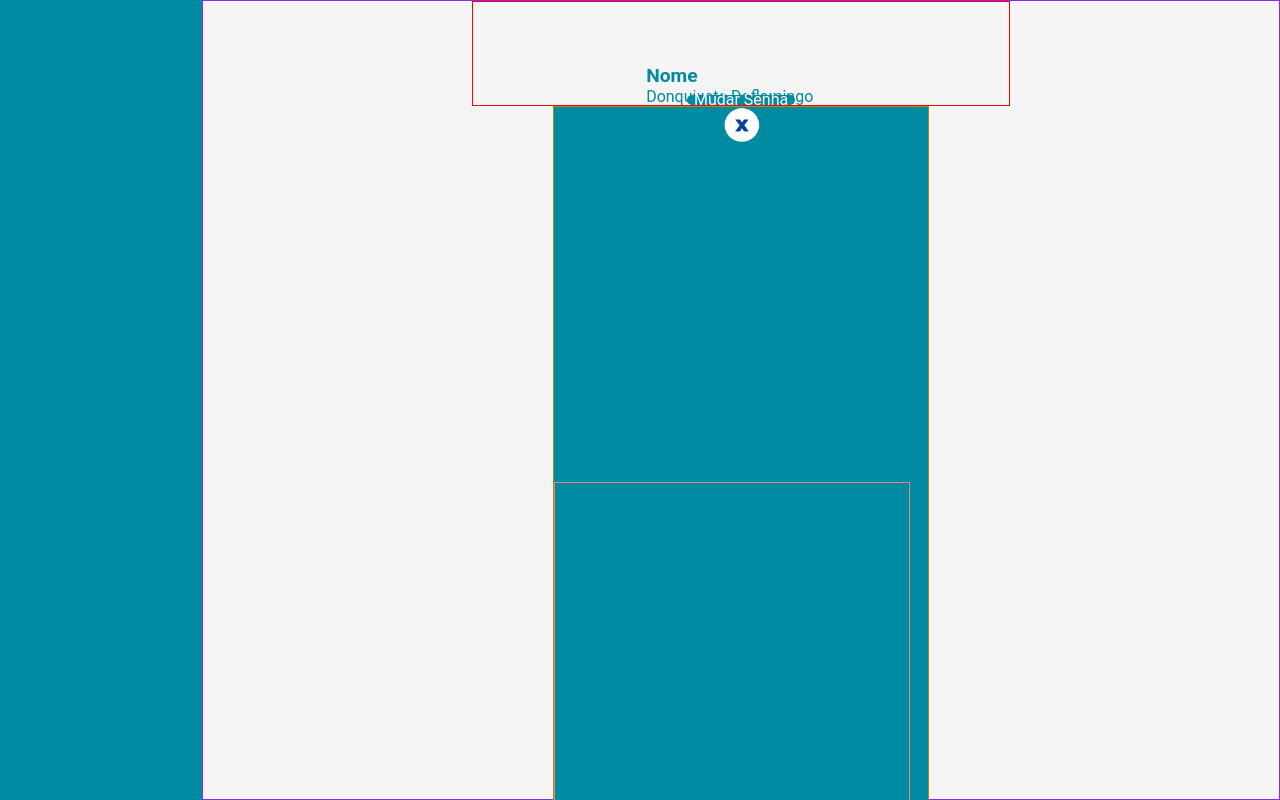
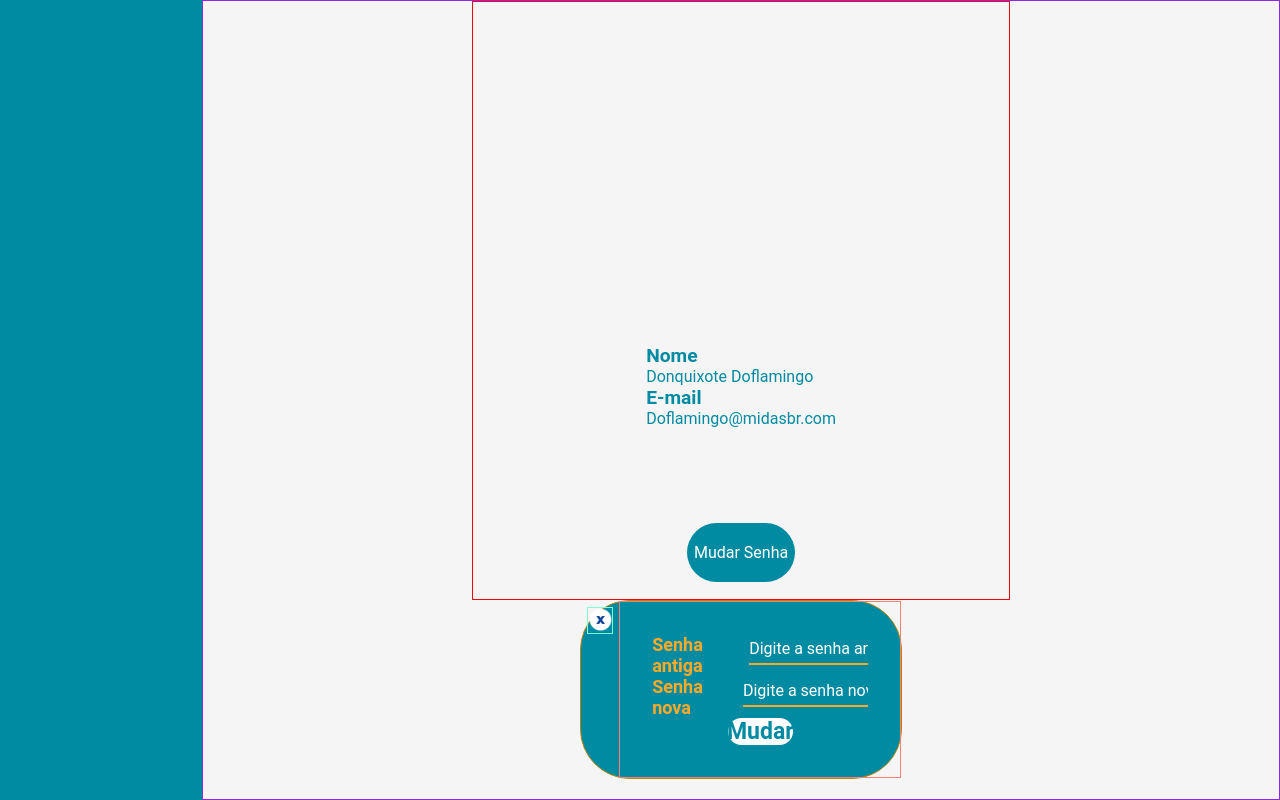
Before and after one commit to geta-org/anatodash, a React (Create React App) app: page /profile in a window 1280 px wide. Shown: the top 800 px of the page. Built offline with nearby package versions, Linux system fonts and the light colour scheme.

Commit message:
Input fields on Profile

```diff
--- a/src/components/profile/profile.js
+++ b/src/components/profile/profile.js
@@ -40,8 +40,19 @@ export default class Profile extends Component {
           </ProfileContainer>
           <ChangeContainer>
             <img alt="" src={CloseButton} onClick={this.handleChange} />
-            <div className="inputFields"></div>
-            <div className="button"></div>
+            <div className="inputFields">
+              <div className="individualField">
+                <p>Senha antiga</p>
+                <input placeholder="Digite a senha antiga" />
+              </div>
+              <div className="individualField">
+                <p>Senha nova</p>
+                <input placeholder="Digite a senha nova" />
+              </div>
+              <div className="button">
+                <p>Mudar</p>
+              </div>
+            </div>
           </ChangeContainer>
         </GeneralContainer>
       </Container>
--- a/src/components/profile/styles.js
+++ b/src/components/profile/styles.js
@@ -4,7 +4,7 @@ export const GeneralContainer = styled.div`
   display: grid;
   width: 100%;
   height: 100%;
-  grid-template-rows: 2fr 1fr;
+  grid-template-rows: 3fr 1fr;
   border: 1px solid blueviolet;
   justify-items: center;
 `;
@@ -36,6 +36,7 @@ export const ProfileContainer = styled.div`
     justify-content: center;
     align-items: center;
     border-radius: 1000px;
+    margin-bottom: 3%;
     p {
       color: white;
       text-align: center;
@@ -44,20 +45,64 @@ export const ProfileContainer = styled.div`
 `;
 
 export const ChangeContainer = styled.div`
-  display: grid;
+  display: flex;
   border: 1px solid darkgoldenrod;
-  width: 35%;
+  width: 30%;
+  height: 90%;
   background-color: #008ba3;
   grid-template-rows: 1fr 3fr 1fr;
+  border-radius: 50px;
   img {
-    height: 10%;
+    margin: 2%;
+    height: 15%;
+    width: 8%;
+    border: 1px solid aquamarine;
+    cursor: pointer;
   }
   .inputFields {
+    display: flex;
+    flex-direction: column;
     width: 95%;
     border: 1px solid salmon;
+    padding: 10%;
+  }
+  .individualField {
+    display: flex;
+    flex-direction: row;
+    justify-content: space-between;
   }
   .button {
     background-color: white;
-    color: #008ba3;
+    width: 30%;
+    height: 60%;
+    display: flex;
+    justify-content: center;
+    align-items: center;
+    border-radius: 1000px;
+    margin-bottom: 3%;
+    align-self: center;
+    cursor: pointer;
+    p {
+      color: #008ba3;
+      text-align: center;
+      font-size: 23px;
+    }
+  }
+  p {
+    color: #ffa927;
+    font-weight: bolder;
+    font-size: 18px;
+  }
+  input {
+    background: none;
+    border: none;
+    border-bottom: 2px solid #ffa927;
+    color: white;
+    width: 60%;
+    font-size: 16px;
+    margin-bottom: 5%;
+    ::placeholder {
+      color: white;
+    }
   }
 `;
```
